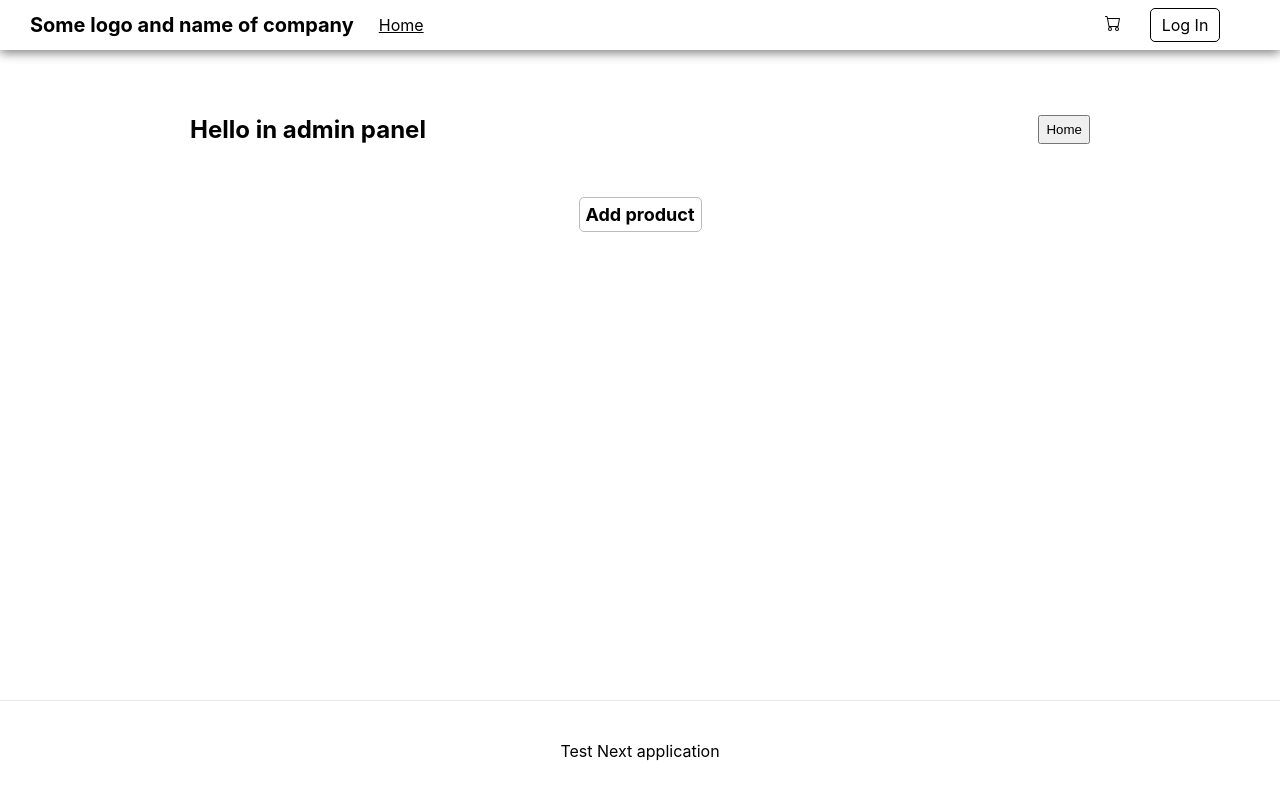
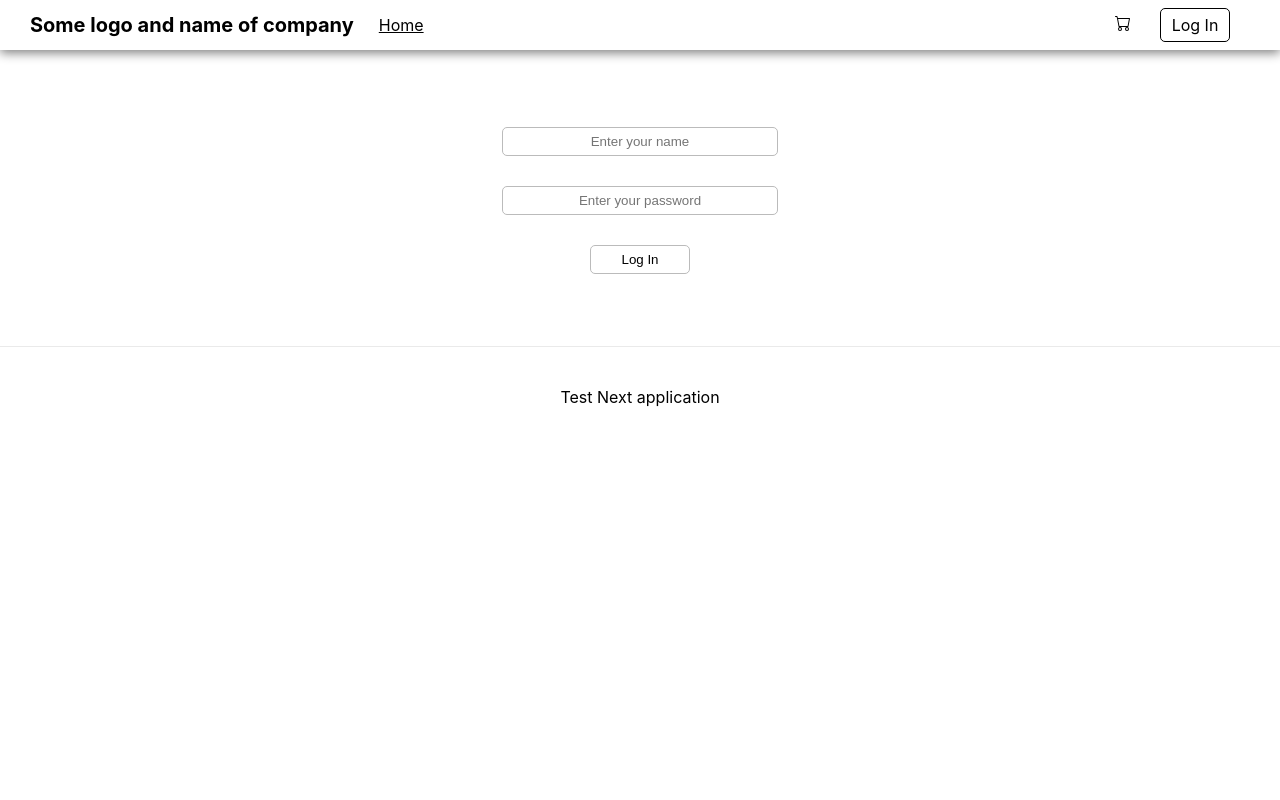
Before and after one commit to PandaCrab/next-test, a Next.js app: page /admin in a window 1280 px wide. Built offline with nearby package versions, Linux system fonts and the light colour scheme.

Commit message:
add check for permisions and logined user

```diff
--- a/components/site-layout.js
+++ b/components/site-layout.js
@@ -4,7 +4,7 @@ import { useRouter } from 'next/router';
 import { useDispatch, useSelector } from 'react-redux';
 
 import Cart from './cart';
-import { loginUser } from '../pages/api/api';
+import { getUserInfo, loginUser } from '../pages/api/api';
 import { getToken, getInfo, logout } from '../redux/ducks/user';
 
 import styles from '../styles/SiteLayout.module.scss';
@@ -13,12 +13,55 @@ const SiteLayout = ({children}) => {
     const [isOpen, setOpen] = useState(false);
     const [username, setUsername] = useState('');
     const [password, setPassword] = useState('');
+    const [error, setError] = useState('')
 
     const profileRef = useRef();
 
     const user = useSelector(state => state.user);
     const dispatch = useDispatch();
     const router = useRouter();
+
+    const setToken = (token) => {
+        localStorage.setItem('token', JSON.stringify(token));
+    };
+
+    const takeUserInfo = async (id) => {
+        const info = await getUserInfo(id);
+
+        dispatch(getInfo(info));
+    };
+
+    const onLogout = () => {
+        localStorage.removeItem('token');
+
+        dispatch(logout());
+    };
+
+    const getTokenFromStorage = () => {
+        const fromStorage = localStorage.getItem('token');
+        const userToken = JSON.parse(fromStorage);
+
+        if(userToken) {
+            return userToken;
+        }
+
+        return;
+    };
+
+    useEffect(() => {
+        if (!user.token) {
+            const token = getTokenFromStorage();
+
+            if (token) {
+                dispatch(getToken(token));
+                takeUserInfo({_id: token});
+            }
+
+            return;
+        }
+
+        return;
+    }, []);
 
     const onLogin = async () => {
         const token = await loginUser({ username, password });
@@ -27,11 +70,16 @@ const SiteLayout = ({children}) => {
             dispatch(getToken(token.token));
             dispatch(getInfo(token.user));
 
+            setToken(token.token);
+
             setUsername('');
             setPassword('');
+            setError('');
+
+            setOpen(false)
         } else {
             setError(token.message);
-            setLogin({...login, password: ''});
+            setPassword('');
         }
 
         console.log(token);
@@ -100,7 +148,7 @@ const SiteLayout = ({children}) => {
                                     <div className={styles.dropdownItems}>
                                         Item
                                     </div>
-                                    <button onClick={() => dispatch(logout())} className={styles.logBtn}>Log Out</button>
+                                    <button onClick={() => onLogout()} className={styles.logBtn}>Log Out</button>
                                 </div>
                             </>
                         ) : (
@@ -141,6 +189,9 @@ const SiteLayout = ({children}) => {
                                                 Log In
                                             </button>
                                         </div>
+                                        {error && (
+                                            <div>{error}</div>
+                                        )}
                                     </div>
                                 </div>
                             </>
@@ -149,7 +200,7 @@ const SiteLayout = ({children}) => {
                 </div>
             </div>
 
-            <main>{children}</main>
+            <main className={styles.main}>{children}</main>
 
             <footer className={styles.footer}>
                 Test Next application
--- a/pages/admin.js
+++ b/pages/admin.js
@@ -1,9 +1,11 @@
-import React, { useState } from 'react';
+import React, { useEffect, useState } from 'react';
+import { useSelector } from 'react-redux';
 import { useRouter } from 'next/router';
 import { BsCart } from 'react-icons/bs';
 import Image from 'next/image';
 
 import { postProduct } from './api/api';
+import LoginPage from './login';
 
 import styles from '../styles/Admin.module.scss';
 
@@ -18,14 +20,44 @@ const AdminPage = () => {
         width: '',
         height: ''
     });
+    const [permission, setPermission] = useState(false);
+    const [loged, setloged] = useState(false);
+
+    const user = useSelector(state => state.user)
+
+    useEffect(() => {
+        if (user.info?.admin) {
+            setPermission(true);
+        }
+
+        if (!user.info?.admin) {
+            setPermission(false);
+        }
+    }, [user.info?.admin]);
+
+    useEffect(() => {
+        if (user.token) {
+            setloged(true);
+        }
+
+        if (!user.token) {
+            setloged(false);
+        }
+    }, [user?.token]);
 
     const router = useRouter();
 
     return (
         <div className={styles.adminPageContainer}>
+            { !loged ? (
+                <div className={styles.logFormWrapper}>
+                    <LoginPage />
+                </div>
+            ) : loged && permission ? (
+                <>
                 <div className={styles.welcomWrapper}>
                     <div>Hello in admin panel</div>
-                <button onClick={() => router.push('/')}>Home</button>
+                    <button className={styles.homeBtn} onClick={() => router.push('/')}>Home</button>
                 </div>
                 <div className={styles.adminPanel}>
                     <div className={styles.adminPanelHeader}>
@@ -146,6 +178,10 @@ const AdminPage = () => {
                         </div>
                     ) : null}
                 </div>
+                </>
+            ) : (
+                <div>You don&rsquo;t have the permission for this page</div>
+            )}
         </div>
     );
 };
--- a/pages/api/api.ts
+++ b/pages/api/api.ts
@@ -54,6 +54,23 @@ export const registrateUser = async (info) => {
     return catchRes.json();
 };
 
+export const getUserInfo = async (id) => {
+    try {
+        const response = await fetch(url + '/users', {
+            mode: 'cors',
+            method: "POST",
+            headers: {
+                'Accept': 'application/json',
+                'Content-type': 'application/json'
+            },
+            body: JSON.stringify(id)
+        });
+
+        return response.json();
+    } catch (err) {
+        console.log(err);
+    }
+};
 //Need write method to working correct
 const fetchFunc = (url: string, method: string, data?: any) => {
     if (method === 'GET') return fetch(url)
@@ -61,11 +78,10 @@ const fetchFunc = (url: string, method: string, data?: any) => {
         method: 'POST',
         headers: {
             'Accept': 'application/json',
-            'Content-Type': 'application/json;charset=utf-8'
+            'Content-Type': 'application/json'
         },
         body: JSON.stringify(data)
     })
-    console.log('data send')
 };
 
 //fetch POST of personal info for billing to data
--- a/pages/login.js
+++ b/pages/login.js
@@ -17,6 +17,10 @@ const LoginPage = () => {
     const dispatch = useDispatch();
     const router = useRouter();
 
+    const setToken = (token) => {
+        localStorage.setItem('token', JSON.stringify(token));
+    };
+
     const handleLogin = async () => {
         const token = await loginUser(login);
 
@@ -24,9 +28,13 @@ const LoginPage = () => {
             dispatch(getToken(token.token));
             dispatch(getInfo(token.user));
 
+            setToken(token.token);
+
             setLogin({ username: '', password: '' });
 
-            router.push('/');
+            if (router.pathname === '/login') {
+                router.push('/');
+            }
         } else {
             setError(token.message);
             setLogin({...login, password: ''});
--- a/pages/shop.js
+++ b/pages/shop.js
@@ -77,7 +77,7 @@ const Shop = () => {
                     ) : stuffs ? stuffs.map(stuff => (
                         <div
                             className={styles.productCard}
-                            key={ stuff.id }>
+                            key={ stuff._id }>
                             <div className={styles.cardContentWrapper}>
                                 <Image
                                     src={stuff.imgUrl}
--- a/styles/Admin.module.scss
+++ b/styles/Admin.module.scss
@@ -3,6 +3,13 @@
     display: flex;
     flex-direction: column;
     align-items: center;
+
+    .logFormWrapper {
+        width: 100%;
+        height: 100%;
+        display: flex;
+        justify-content: center;
+    }
 
     .welcomWrapper {
         margin-bottom: 45px;
@@ -10,7 +17,27 @@
         font-size: 24px;
         font-weight: bold;
         display: flex;
+        align-items: center;
         justify-content: space-between;
+
+        .homeBtn {
+            padding: 4px 8px;
+            width: 70px;
+            background: none;
+            color: #bbbbbb;
+            border: 1px solid #bbbbbb;
+            border-radius: 5px;
+
+            &:hover {
+                color: black;
+                border-color: black;
+                box-shadow: 0 0 3px;
+            }
+
+            &:active {
+                box-shadow: 0 0 1px;
+            }
+        }
     }
 
     .adminPanelHeader {
--- a/styles/Shop.module.scss
+++ b/styles/Shop.module.scss
@@ -14,12 +14,13 @@
 }
 
 .contentContainer {
-    width: 1600px;
+    width: 95%;
     min-height: 600px;
-    padding: 40px;
+    padding: 10px;
     margin: auto;
     display: flex;
     flex-wrap: wrap;
+    justify-content: center;
 
     .loader {
         margin: auto;
--- a/styles/SiteLayout.module.scss
+++ b/styles/SiteLayout.module.scss
@@ -28,12 +28,14 @@
     }
 
     .loginCartWrapper {
-        width: 150px;
+        width: auto;
         display: flex;
         align-items: center;
+        justify-content: space-around;
 
         .profile {
-            width: 100px;
+            margin-right: 20px;
+            width: auto;
             position: relative;
 
             .logBtn {
@@ -52,6 +54,7 @@
                 height: auto;
                 display: flex;
                 flex-direction: column;
+                background: white;
                 border: 1px solid;
                 border-radius: 5px;
                 position: absolute;
@@ -104,6 +107,10 @@
     }
 }
 
+.main {
+    margin-bottom: 20px;
+}
+
 .footer {
     width: 100%;
     height: 100px;
@@ -112,6 +119,4 @@
     border-top: 1px solid #eaeaea;
     justify-content: center;
     align-items: center;
-    position: absolute;
-    bottom: 0;
   }
```
Also changed, not shown: pages/registration.js (+9 -3 lines). Lines whose indentation alone changed are shown as unchanged.
